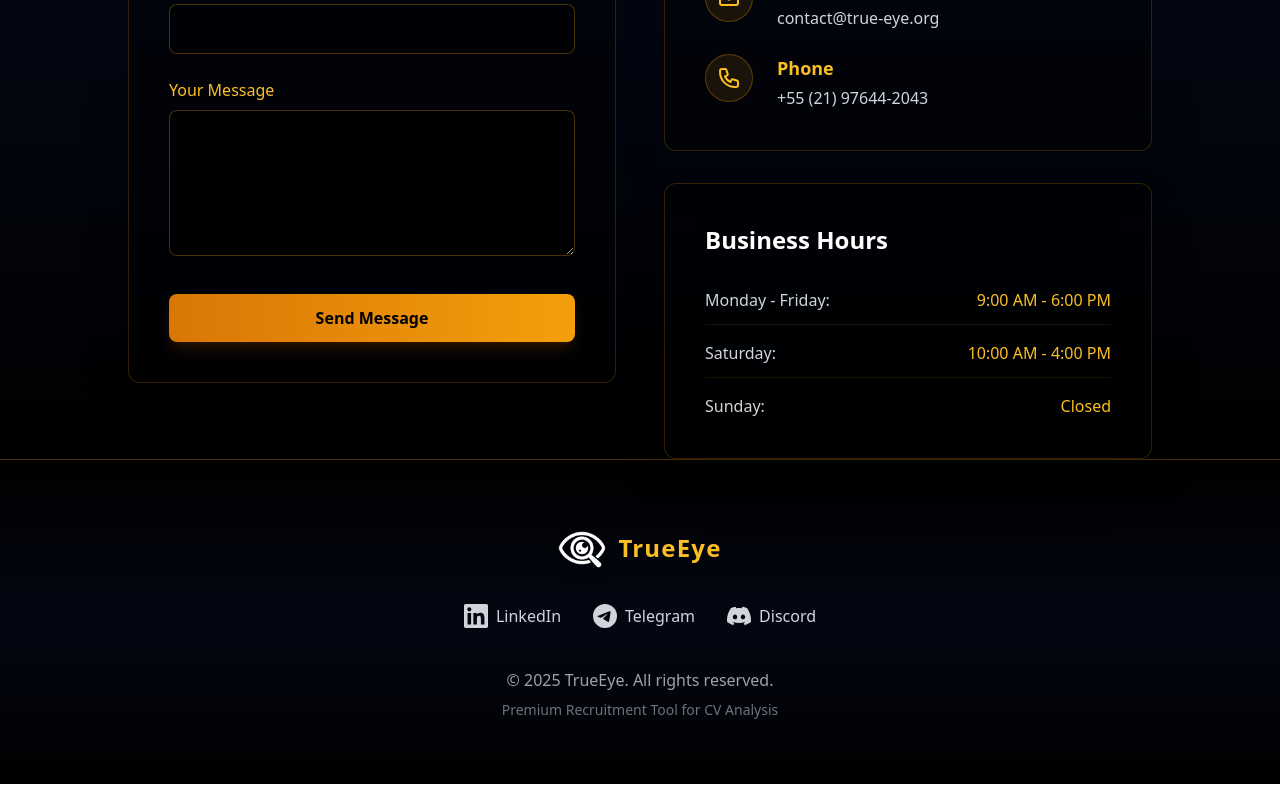
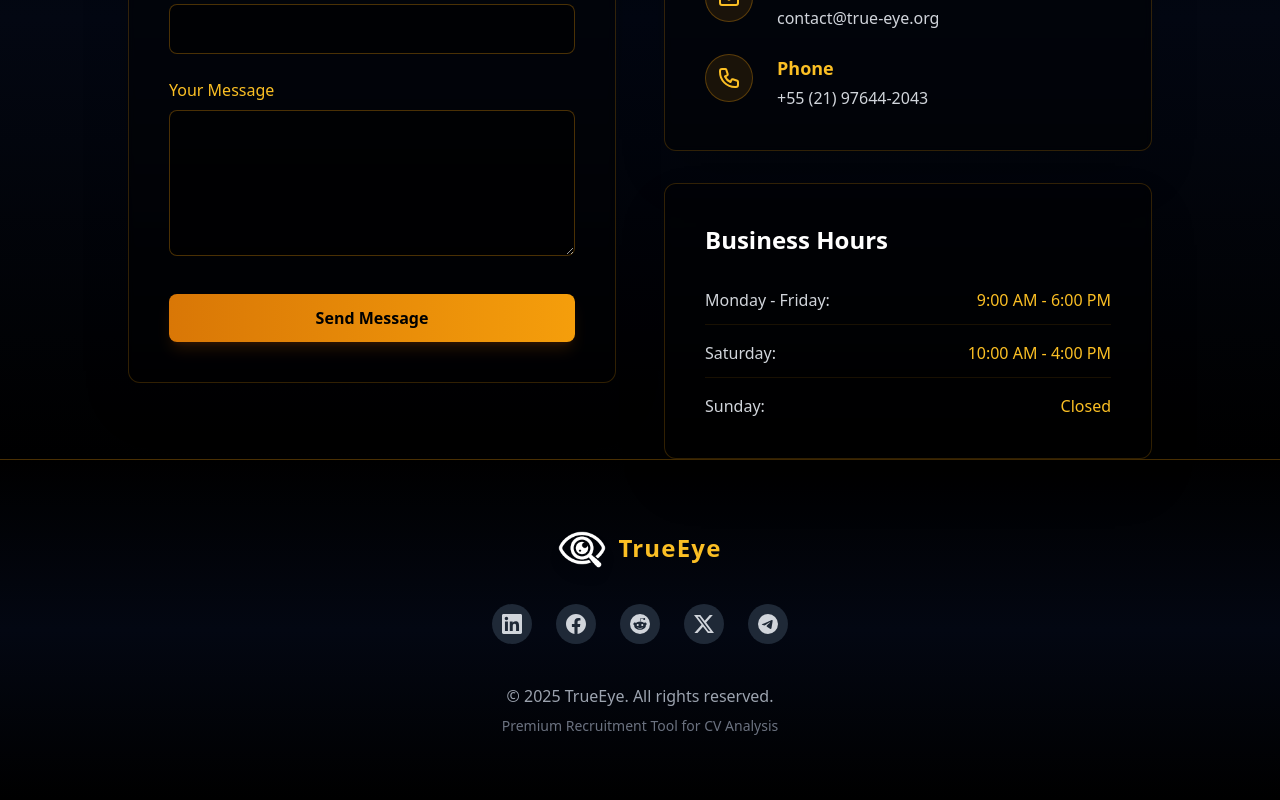
Before and after one commit to trueeye-org/company, a React (Vite) app: page / in a window 1280 px wide. Shown: the part 3634-4434 px from the top of the page. Built offline with nearby package versions, Linux system fonts and the light colour scheme.

Commit message:
feat:add social accounts

```diff
--- a/src/App.tsx
+++ b/src/App.tsx
@@ -649,39 +649,61 @@ function App() {
             <img src={logo} alt="logo" className="w-12 h-12 filter drop-shadow-lg" />
             <span className="text-amber-400 text-2xl font-bold tracking-wider">TrueEye</span>
           </div>
-          <div className="flex flex-wrap justify-center gap-8 mb-10">
+          <div className="flex justify-center gap-6 mb-10">
             <a
-              href="https://linkedin.com/joao-victor-5a7942358"
+              href="https://www.linkedin.com/company/trueeye/"
               target="_blank"
               rel="noopener noreferrer"
-              className="flex items-center gap-2 text-gray-300 hover:text-amber-400 transition-colors duration-300"
+              className="w-10 h-10 bg-gray-800 rounded-full flex items-center justify-center text-gray-300 hover:text-blue-400 hover:bg-gray-700 transition-all duration-300"
+              aria-label="LinkedIn"
             >
-              <svg className="w-6 h-6" fill="currentColor" viewBox="0 0 24 24" xmlns="http://www.w3.org/2000/svg">
+              <svg className="w-5 h-5" fill="currentColor" viewBox="0 0 24 24" xmlns="http://www.w3.org/2000/svg">
                 <path d="M20.447 20.452h-3.554v-5.569c0-1.328-.027-3.037-1.852-3.037-1.853 0-2.136 1.445-2.136 2.939v5.667H9.351V9h3.414v1.561h.046c.477-.9 1.637-1.85 3.37-1.85 3.601 0 4.267 2.37 4.267 5.455v6.286zM5.337 7.433c-1.144 0-2.063-.926-2.063-2.065 0-1.138.92-2.063 2.063-2.063 1.14 0 2.064.925 2.064 2.063 0 1.139-.925 2.065-2.064 2.065zm1.782 13.019H3.555V9h3.564v11.452zM22.225 0H1.771C.792 0 0 .774 0 1.729v20.542C0 23.227.792 24 1.771 24h20.451C23.2 24 24 23.227 24 22.271V1.729C24 .774 23.2 0 22.222 0h.003z"/>
               </svg>
-              LinkedIn
+            </a>
+            <a
+              href="https://www.facebook.com/share/17BsQiGaNQ/"
+              target="_blank"
+              rel="noopener noreferrer"
+              className="w-10 h-10 bg-gray-800 rounded-full flex items-center justify-center text-gray-300 hover:text-blue-500 hover:bg-gray-700 transition-all duration-300"
+              aria-label="Facebook"
+            >
+              <svg className="w-5 h-5" fill="currentColor" viewBox="0 0 24 24" xmlns="http://www.w3.org/2000/svg">
+                <path d="M24 12.073c0-6.627-5.373-12-12-12s-12 5.373-12 12c0 5.99 4.388 10.954 10.125 11.854v-8.385H7.078v-3.47h3.047V9.43c0-3.007 1.792-4.669 4.533-4.669 1.312 0 2.686.235 2.686.235v2.953H15.83c-1.491 0-1.956.925-1.956 1.874v2.25h3.328l-.532 3.47h-2.796v8.385C19.612 23.027 24 18.062 24 12.073z"/>
+              </svg>
+            </a>
+            <a
+              href="https://www.reddit.com/user/Master-Talk-6537/"
+              target="_blank"
+              rel="noopener noreferrer"
+              className="w-10 h-10 bg-gray-800 rounded-full flex items-center justify-center text-gray-300 hover:text-red-400 hover:bg-gray-700 transition-all duration-300"
+              aria-label="Reddit"
+            >
+              <svg className="w-5 h-5" fill="currentColor" viewBox="0 0 24 24" xmlns="http://www.w3.org/2000/svg">
+                <path d="M12 0A12 12 0 0 0 0 12a12 12 0 0 0 12 12 12 12 0 0 0 12-12A12 12 0 0 0 12 0zm5.01 4.744c.688 0 1.25.561 1.25 1.249a1.25 1.25 0 0 1-2.498.056l-2.597-.547-.8 3.747c1.824.07 3.48.632 4.674 1.488.308-.309.73-.491 1.207-.491.968 0 1.754.786 1.754 1.754 0 .716-.435 1.333-1.01 1.614a3.111 3.111 0 0 1 .042.52c0 2.694-3.13 4.87-7.004 4.87-3.874 0-7.004-2.176-7.004-4.87 0-.183.015-.366.043-.534A1.748 1.748 0 0 1 4.028 12c0-.968.786-1.754 1.754-1.754.463 0 .898.196 1.207.49 1.207-.883 2.878-1.43 4.744-1.487l.885-4.182a.342.342 0 0 1 .14-.197.35.35 0 0 1 .238-.042l2.906.617a1.214 1.214 0 0 1 1.108-.701zM9.25 12C8.561 12 8 12.562 8 13.25c0 .687.561 1.248 1.25 1.248.687 0 1.248-.561 1.248-1.249 0-.688-.561-1.249-1.249-1.249zm5.5 0c-.687 0-1.248.561-1.248 1.25 0 .687.561 1.248 1.249 1.248.688 0 1.249-.561 1.249-1.249 0-.687-.562-1.249-1.25-1.249zm-5.466 3.99a.327.327 0 0 0-.231.094.33.33 0 0 0 0 .463c.842.842 2.484.913 2.961.913.477 0 2.105-.056 2.961-.913a.361.361 0 0 0 .029-.463.33.33 0 0 0-.464 0c-.547.533-1.684.73-2.512.73-.828 0-1.979-.196-2.512-.73a.326.326 0 0 0-.232-.095z"/>
+              </svg>
+            </a>
+            <a
+              href="https://x.com/TrueEye__"
+              target="_blank"
+              rel="noopener noreferrer"
+              className="w-10 h-10 bg-gray-800 rounded-full flex items-center justify-center text-gray-300 hover:text-black hover:bg-gray-700 transition-all duration-300"
+              aria-label="X (Twitter)"
+            >
+              <svg className="w-5 h-5" fill="currentColor" viewBox="0 0 24 24" xmlns="http://www.w3.org/2000/svg">
+                <path d="M18.901 1.153h3.68l-8.04 9.19L24 22.846h-7.406l-5.8-7.584-6.638 7.584H.474l8.6-9.83L0 1.154h7.594l5.243 6.932ZM17.61 20.644h2.039L6.486 3.24H4.298Z"/>
+              </svg>
             </a>
             <a
               href="https://t.me/joaovictor556"
               target="_blank"
               rel="noopener noreferrer"
-              className="flex items-center gap-2 text-gray-300 hover:text-amber-400 transition-colors duration-300"
+              className="w-10 h-10 bg-gray-800 rounded-full flex items-center justify-center text-gray-300 hover:text-blue-400 hover:bg-gray-700 transition-all duration-300"
+              aria-label="Telegram"
             >
-              <svg className="w-6 h-6" fill="currentColor" viewBox="0 0 24 24" xmlns="http://www.w3.org/2000/svg">
+              <svg className="w-5 h-5" fill="currentColor" viewBox="0 0 24 24" xmlns="http://www.w3.org/2000/svg">
                 <path d="M11.944 0A12 12 0 0 0 0 12a12 12 0 0 0 12 12 12 12 0 0 0 12-12A12 12 0 0 0 12 0a12 12 0 0 0-.056 0zm4.962 7.224c.1-.002.321.023.465.14a.506.506 0 0 1 .171.325c.016.093.036.306.02.472-.18 1.898-.962 6.502-1.36 8.627-.168.9-.499 1.201-.82 1.23-.696.065-1.225-.46-1.9-.902-1.056-.693-1.653-1.124-2.678-1.8-1.185-.78-.417-1.21.258-1.91.177-.184 3.247-2.977 3.307-3.23.007-.032.014-.15-.056-.212s-.174-.041-.249-.024c-.106.024-1.793 1.14-5.061 3.345-.48.33-.913.49-1.302.48-.428-.008-1.252-.241-1.865-.44-.752-.245-1.349-.374-1.297-.789.027-.216.325-.437.893-.663 3.498-1.524 5.83-2.529 6.998-3.014 3.332-1.386 4.025-1.627 4.476-1.635z"/>
               </svg>
-              Telegram
-            </a>
-            <a
-              href="https://discord.com/users/happydreamer1204"
-              target="_blank"
-              rel="noopener noreferrer"
-              className="flex items-center gap-2 text-gray-300 hover:text-amber-400 transition-colors duration-300"
-            >
-              <svg className="w-6 h-6" fill="currentColor" viewBox="0 0 24 24" xmlns="http://www.w3.org/2000/svg">
-                <path d="M20.317 4.3698a19.7913 19.7913 0 00-4.8851-1.5152.0741.0741 0 00-.0785.0371c-.211.3753-.4447.8648-.6083 1.2495-1.8447-.2762-3.68-.2762-5.4868 0-.1636-.3933-.4058-.8742-.6177-1.2495a.077.077 0 00-.0785-.037 19.7363 19.7363 0 00-4.8852 1.515.0699.0699 0 00-.0321.0277C.5334 9.0458-.319 13.5799.0992 18.0578a.0824.0824 0 00.0312.0561c2.0528 1.5076 4.0413 2.4228 5.9929 3.0294a.0777.0777 0 00.0842-.0276c.4616-.6304.8731-1.2952 1.226-1.9942a.076.076 0 00-.0416-.1057c-.6528-.2476-1.2743-.5495-1.8722-.8923a.077.077 0 01-.0076-.1277c.1258-.0943.2517-.1923.3718-.2914a.0743.0743 0 01.0776-.0105c3.9278 1.7933 8.18 1.7933 12.0614 0a.0739.0739 0 01.0785.0095c.1202.099.246.1981.3728.2924a.077.077 0 01-.0066.1276 12.2986 12.2986 0 01-1.873.8914.0766.0766 0 00-.0407.1067c.3604.698.7719 1.3628 1.225 1.9932a.076.076 0 00.0842.0286c1.961-.6067 3.9495-1.5219 6.0023-3.0294a.077.077 0 00.0313-.0552c.5004-5.177-.8382-9.6739-3.5485-13.6604a.061.061 0 00-.0312-.0286zM8.02 15.3312c-1.1825 0-2.1569-1.0857-2.1569-2.419 0-1.3332.9555-2.4189 2.157-2.4189 1.2108 0 2.1757 1.0952 2.1568 2.419 0 1.3332-.9555 2.4189-2.1569 2.4189zm7.9748 0c-1.1825 0-2.1569-1.0857-2.1569-2.419 0-1.3332.9554-2.4189 2.1569-2.4189 1.2108 0 2.1757 1.0952 2.1568 2.419 0 1.3332-.946 2.4189-2.1568 2.4189Z"/>
-              </svg>
-              Discord
             </a>
           </div>
           <div className="text-center">
```
